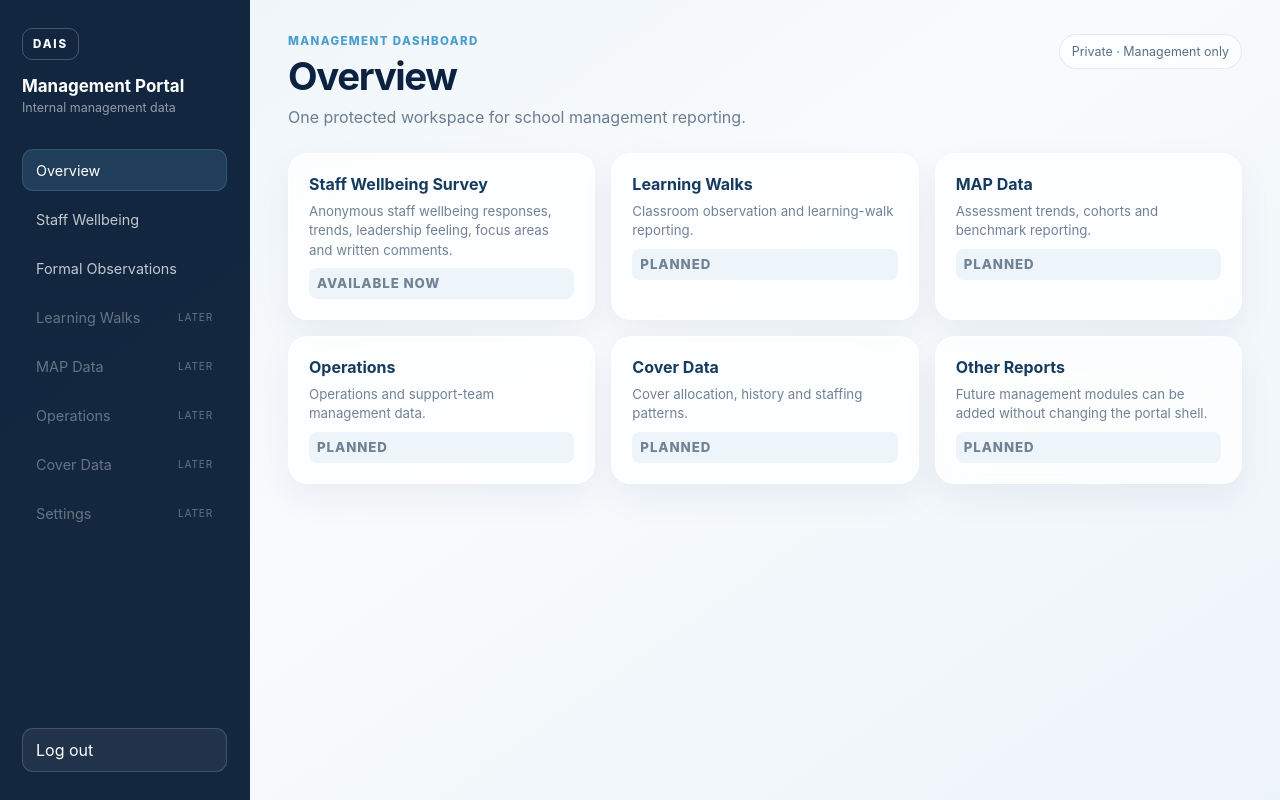
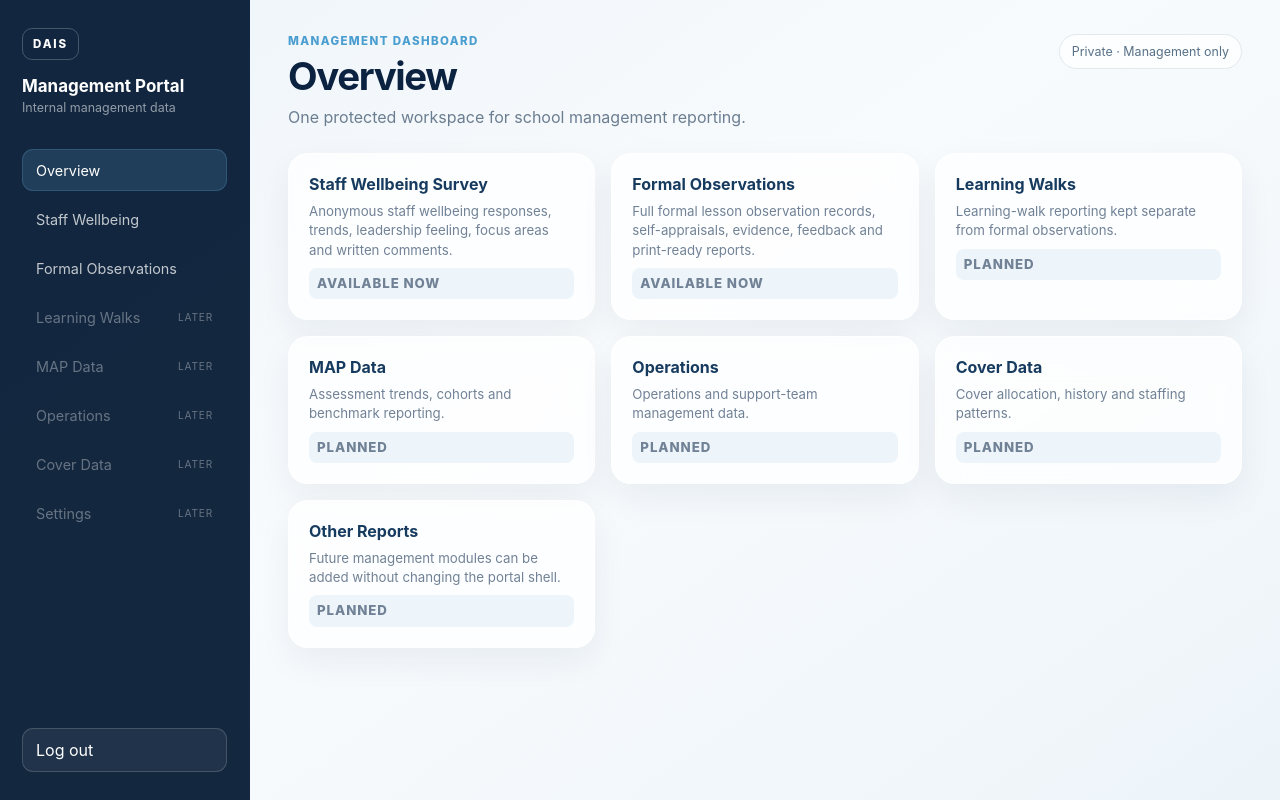
Before and after one commit to kolmohmed-lab/staff-survey, a Next.js app: page /admin in a window 1280 px wide. Built offline with nearby package versions, Linux system fonts and the light colour scheme.

Commit message:
Add formal observations admin module card

```diff
--- a/app/admin/page.tsx
+++ b/app/admin/page.tsx
@@ -10,8 +10,15 @@ export default function AdminOverviewPage() {
           <span>Anonymous staff wellbeing responses, trends, leadership feeling, focus areas and written comments.</span>
           <span className="moduleTag">Available now</span>
         </Link>
+
+        <Link href="/admin/formal-observations" className="adminPanel moduleCard">
+          <strong>Formal Observations</strong>
+          <span>Full formal lesson observation records, self-appraisals, evidence, feedback and print-ready reports.</span>
+          <span className="moduleTag">Available now</span>
+        </Link>
+
         {[
-          ["Learning Walks", "Classroom observation and learning-walk reporting."],
+          ["Learning Walks", "Learning-walk reporting kept separate from formal observations."],
           ["MAP Data", "Assessment trends, cohorts and benchmark reporting."],
           ["Operations", "Operations and support-team management data."],
           ["Cover Data", "Cover allocation, history and staffing patterns."],
```
